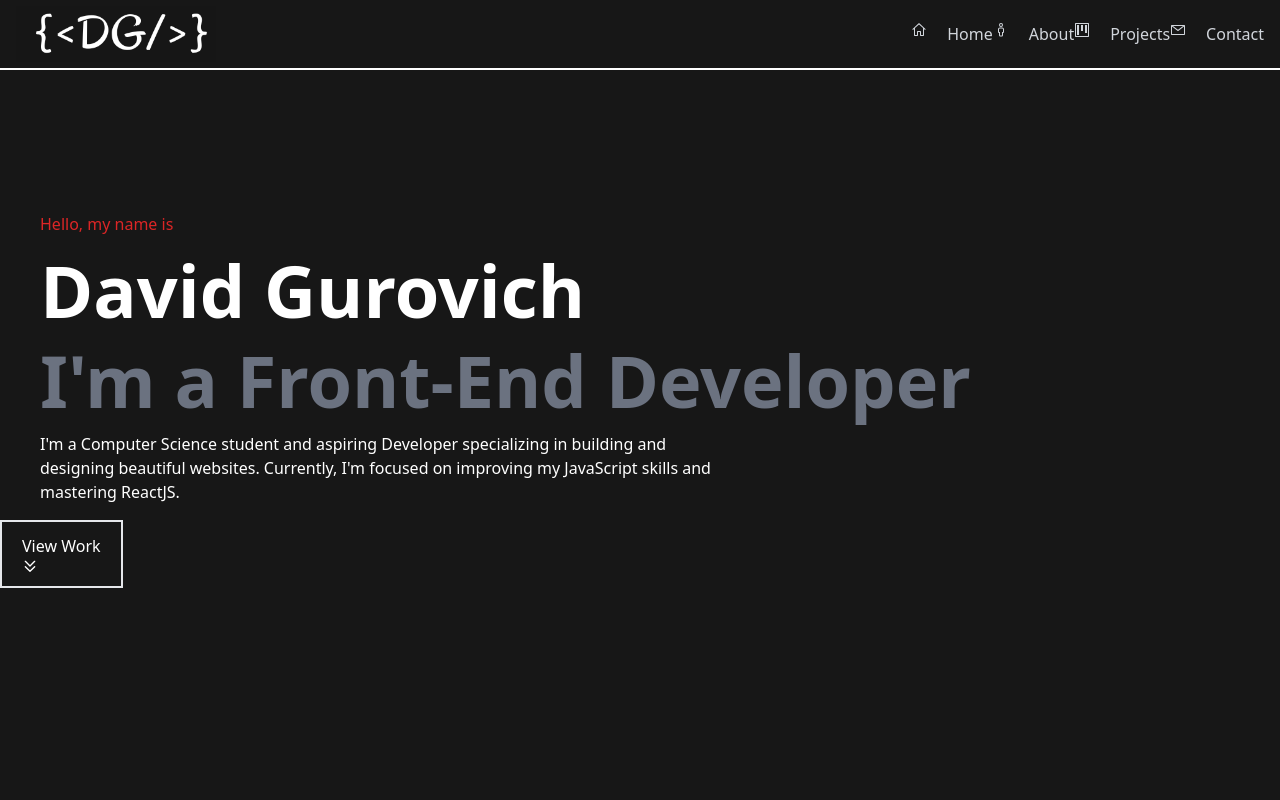
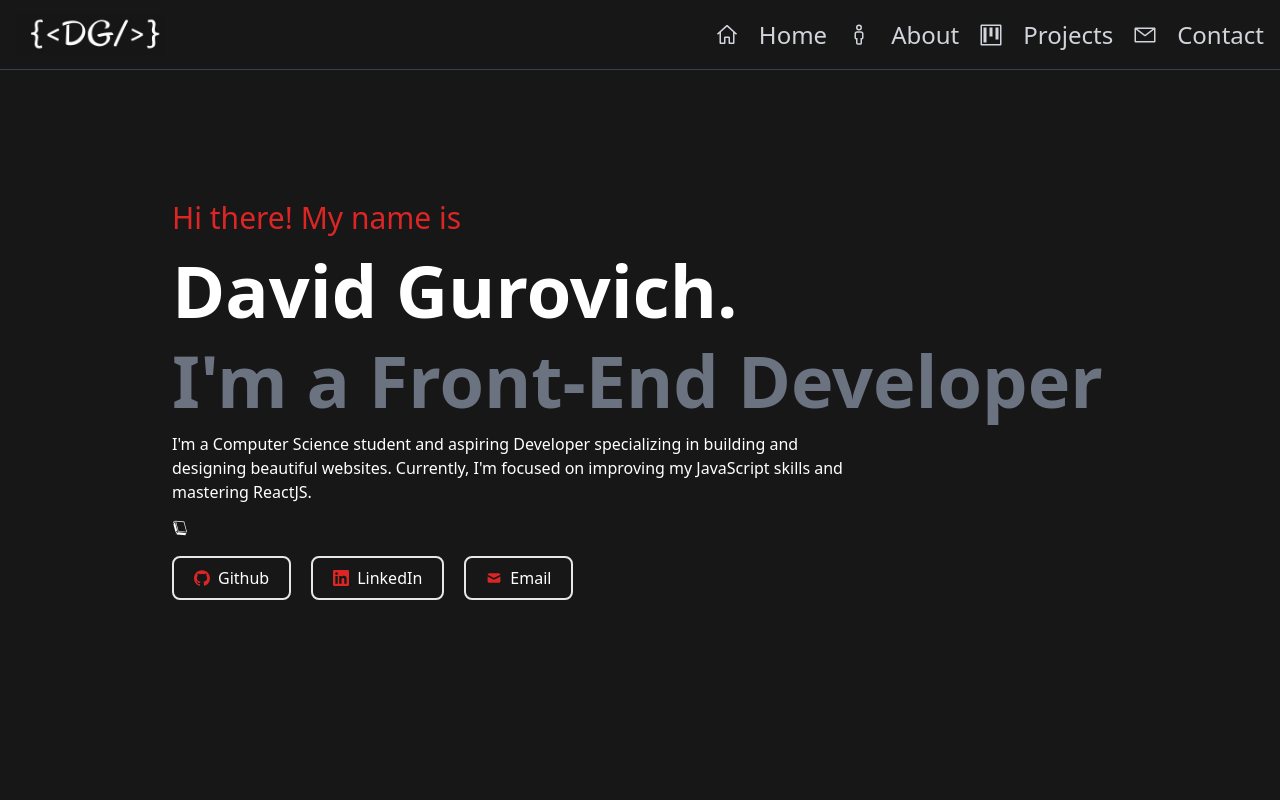
Before and after one commit to DavidGurovich/my-portfolio, a React (Create React App) app: page / in a window 1280 px wide. Shown: the top 800 px of the page. Built offline with nearby package versions, Linux system fonts and the light colour scheme.

Commit message:
Home page is cleaned up, buttons arranged neatly

```diff
--- a/src/components/About.jsx
+++ b/src/components/About.jsx
@@ -55,9 +55,9 @@ function About() {
                 {skills?.map((skill, i) => (
                     <div
                     key={i}
-                    className="text-gray-400 border-2 group border-red-600 relative min-w-[10rem] max-w-[16rem] bg-gray-900 p-10 rounded-xl"
+                    className="text-gray-400 border-2 group border-red-600 relative min-w-[10rem] max-w-[16rem] p-10 rounded-xl"
                     >
-                        <div className="text-6xl w-28 h-28 bg-gray-900 rounded-full flex items-center justify-center group-hover:text-red-600">
+                        <div className="text-6xl w-28 h-28 rounded-full flex items-center justify-center group-hover:text-red-600">
                             {skill.logo}
                         </div>
                         <p className='md:text-2xl text-lg text-center'>{skill.title}</p>
--- a/src/components/Home.jsx
+++ b/src/components/Home.jsx
@@ -1,5 +1,8 @@
 import React, {useEffect} from 'react'
-import {HiOutlineChevronDoubleDown} from 'react-icons/hi'
+import {HiOutlineChevronDoubleDown, HiMail} from 'react-icons/hi';
+import {SiGithub, SiLinkedin} from 'react-icons/si';
+import {GiBlackBook} from 'react-icons/gi';
+import {BiPaint} from 'react-icons/bi';
 import AOS from 'aos';
 import 'aos/dist/aos.css';
 
@@ -12,27 +15,45 @@ function Home() {
   return (
     <section
     id = "home"
-    className='bg-neutral-900 min-h-screen flex md:flex-row flex-col items-center'>
+    className='bg-neutral-900 w-full h-screen '>
 
-      <div className='flex-1'>
-        <div className='md:text-left text-center md:ml-10'>
-          <p className='text-red-600'> Hello, my name is</p>
+      <div className='max-w-[1000px] mx-auto px-8 flex flex-col justify-center h-full'>
+
+          <p className='text-red-600 md:text-3xl'> Hi there! My name is</p>
           <h1 className='text-white font-bold sm:text-7xl md:leading-normal text-2xl leading-10'>
-              David Gurovich
+              David Gurovich.
           </h1>
           <h2 className='font-bold sm:text-7xl text-4xl text-gray-500'> I'm a Front-End Developer</h2>
           <p className='text-white max-w-[700px] py-4'>
             I'm a Computer Science student and aspiring Developer specializing in
             building and designing beautiful websites. Currently, I'm focused on improving my JavaScript skills
             and mastering ReactJS.  </p>
+          <p className='text-white'> <GiBlackBook/></p>
+
+
+        <div className='flex flex-row gap-5 mt-5 '>
+
+
+          <a target = "_blank" rel="noopener noreferrer" href="https://github.com/DavidGurovich" >
+              <button className='flex flex-row items-center gap-2 px-5 py-2 border-2 rounded-lg hover:border-red-600 text-white'>
+                  <span className='text-red-600'><SiGithub/></span>
+                   <p>Github</p>
+              </button>
+          </a>
+
+          <a href="#about" >
+              <button className='flex flex-row items-center gap-2 px-5 py-2 border-2 rounded-lg hover:border-red-600 text-white'>
+                  <span className='text-red-600'><SiLinkedin/></span>
+                   <p>LinkedIn</p>
+              </button>
+          </a>
+          <a href="#about" >
+              <button className='flex flex-row items-center gap-2 px-5 py-2 border-2 rounded-lg  hover:border-red-600 text-white'>
+                  <span className='text-red-600'><HiMail/></span>
+                   <p>Email</p>
+              </button>
+          </a>
         </div>
-
-        <button className='px-5 py-3 border-2 hover:bg-red-600 hover:border-red-600 text-white'>
-          View Work
-          <a href="#about" >
-                    <HiOutlineChevronDoubleDown/>
-          </a>
-        </button>
 
       </div>
 
--- a/src/components/NavBar.jsx
+++ b/src/components/NavBar.jsx
@@ -21,10 +21,10 @@ function NavBar() {
   const handleClick = () => setNav(!nav)
 
   return (
-    <header className='bg-neutral-900 text-gray-300 fixed h-[70px] w-full flex justify-between items-center px-4 border-b-2 border-white'>
+    <header className='bg-neutral-900 text-gray-300 fixed h-[70px] w-full flex justify-between items-center px-4 border-b-[.5px] border-gray-700'>
 
             <div>
-              <img src={DG} alt="David's Logo" style={{ width: '200px' }}/>
+              <img src={DG} alt="David's Logo" style={{ width: '150px' }}/>
             </div>
 
             {/* Mobile three bars logo for menu */}
@@ -35,8 +35,8 @@ function NavBar() {
 
             <ul className='md:flex md:flex-end hidden'>
               {navLinks.map((nav, i) => (
-                <li key={i} className='hover:text-red-600 flex gap-5'>
-                  <div>{nav.logo}</div>
+                <li key={i} className='hover:text-red-600 flex gap-5 text-2xl'>
+                  <div className='ml-5 mt-1'>{nav.logo}</div>
                   <a href={nav.link}> {nav.name}</a>
                 </li>
               ))}
```
